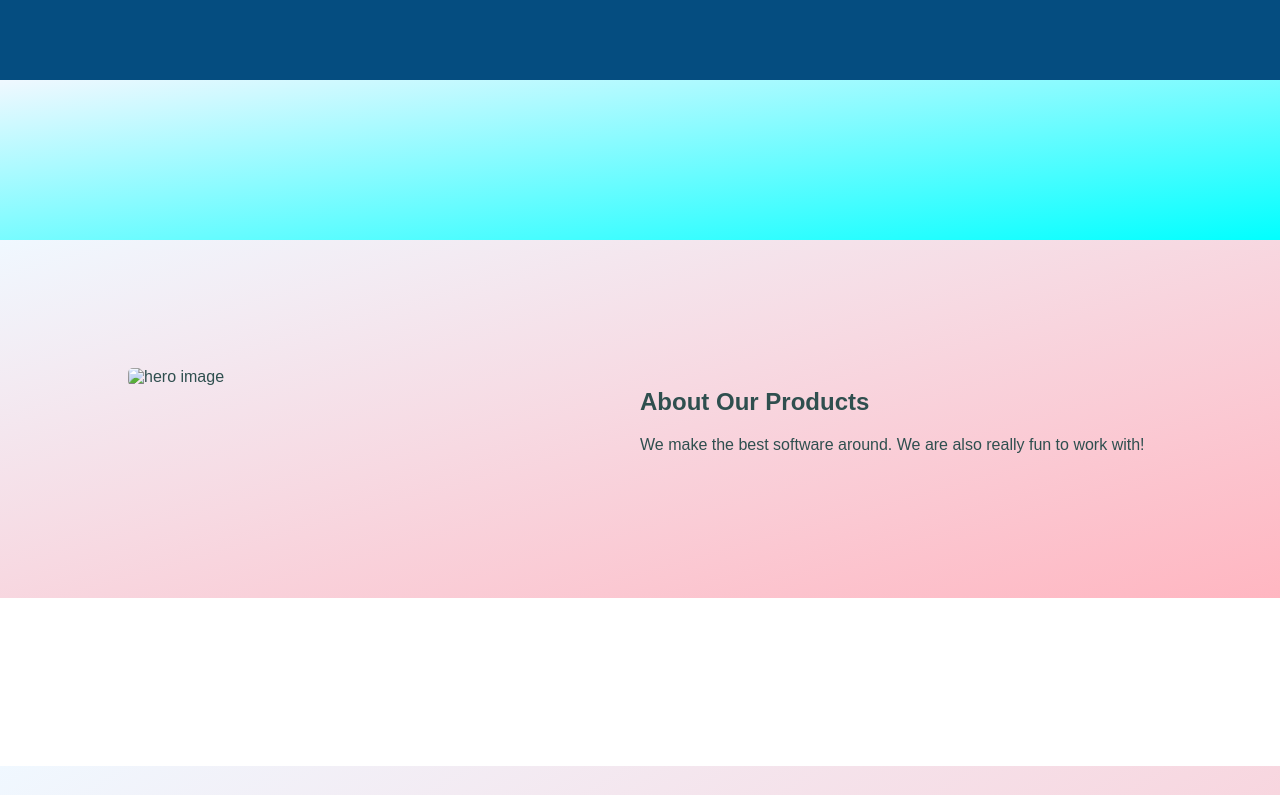
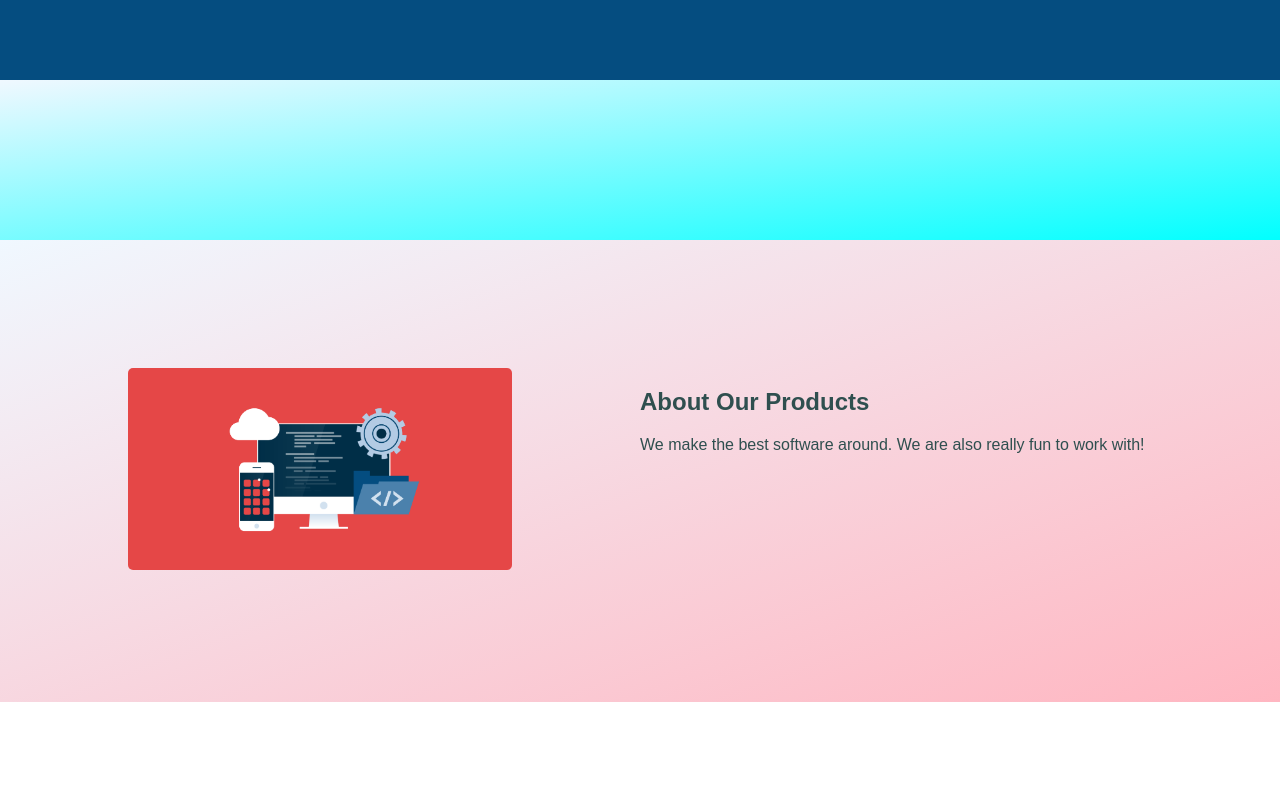
Before and after one commit to tay-chi/html-in-class-exercises, a plain HTML site: page index.html in a window 1280 px wide. Shown: the top 795 px of the page. Drawn offline with Linux system fonts and the light colour scheme.

Commit message:
Fixes image path.

```diff
--- a/index.html
+++ b/index.html
@@ -28,7 +28,7 @@
       <div class="about-wrapper">
         <div class="about-img-wrapper">
           <img
-            src="../../html/html-in-class-instructor/assets/software-graphic.png"
+            src="./assets/software-graphic.png"
             alt="hero image"
           />
         </div>
```
